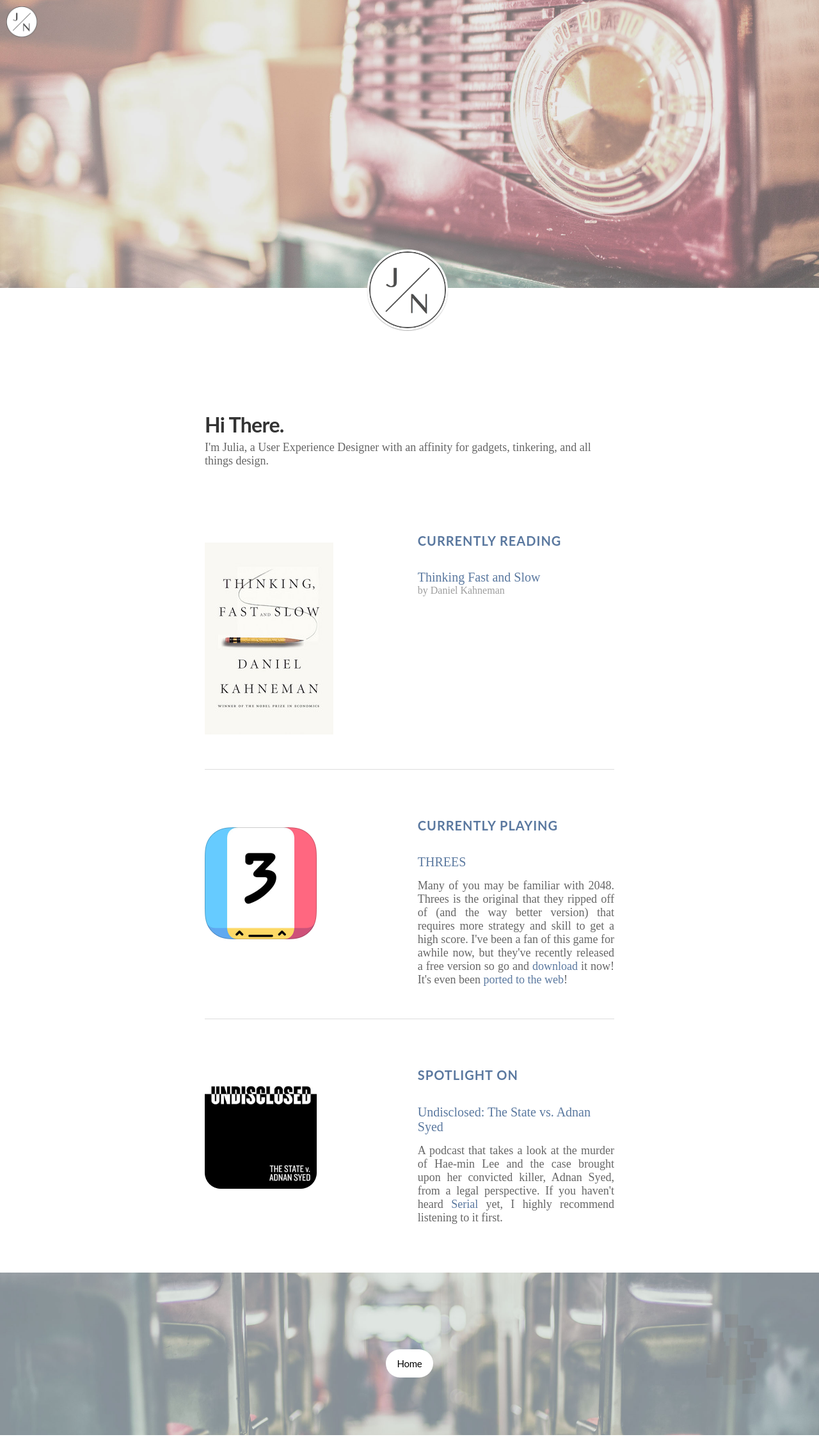
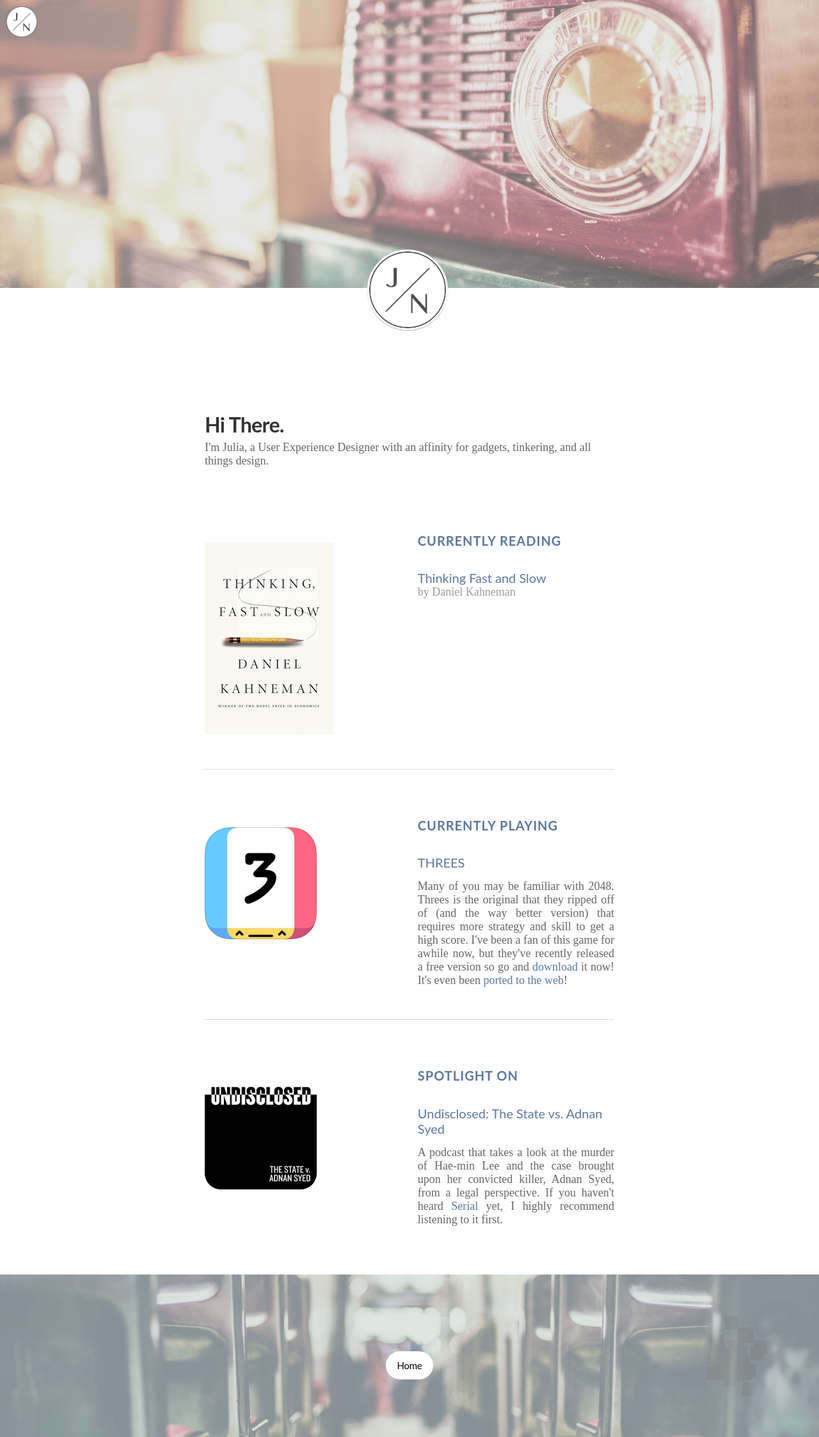
Before and after one commit to uxjulia/jekyll-blog, a Jekyll site: the page built from about.html, in a window 1280 px wide. Shown: the whole page at 64% size. Built offline with Jekyll 4.4.1, drawn with Linux system fonts in a browser that asks for light colours; nearby versions of some CDN libraries; some web fonts are replaced; Markdown is read by kramdown in place of the engine named in the settings.

Commit message:
font changes

```diff
--- a/css/main.sass
+++ b/css/main.sass
@@ -654,8 +654,9 @@ body
       .book-title
         font-size: 20px
         color: #666
+        font-family: $font-sans
       .book-author
-        font-size: 16px
+        font-size: 18px
         color: #9D9D9D
       .comments
         margin-top: 15px
@@ -868,4 +869,5 @@ pre
 
 .archive
   font-family: "proxima-nova-condensed"
-  //text-transform: uppercase
+  h1
+    font-size: 1.6em
```
